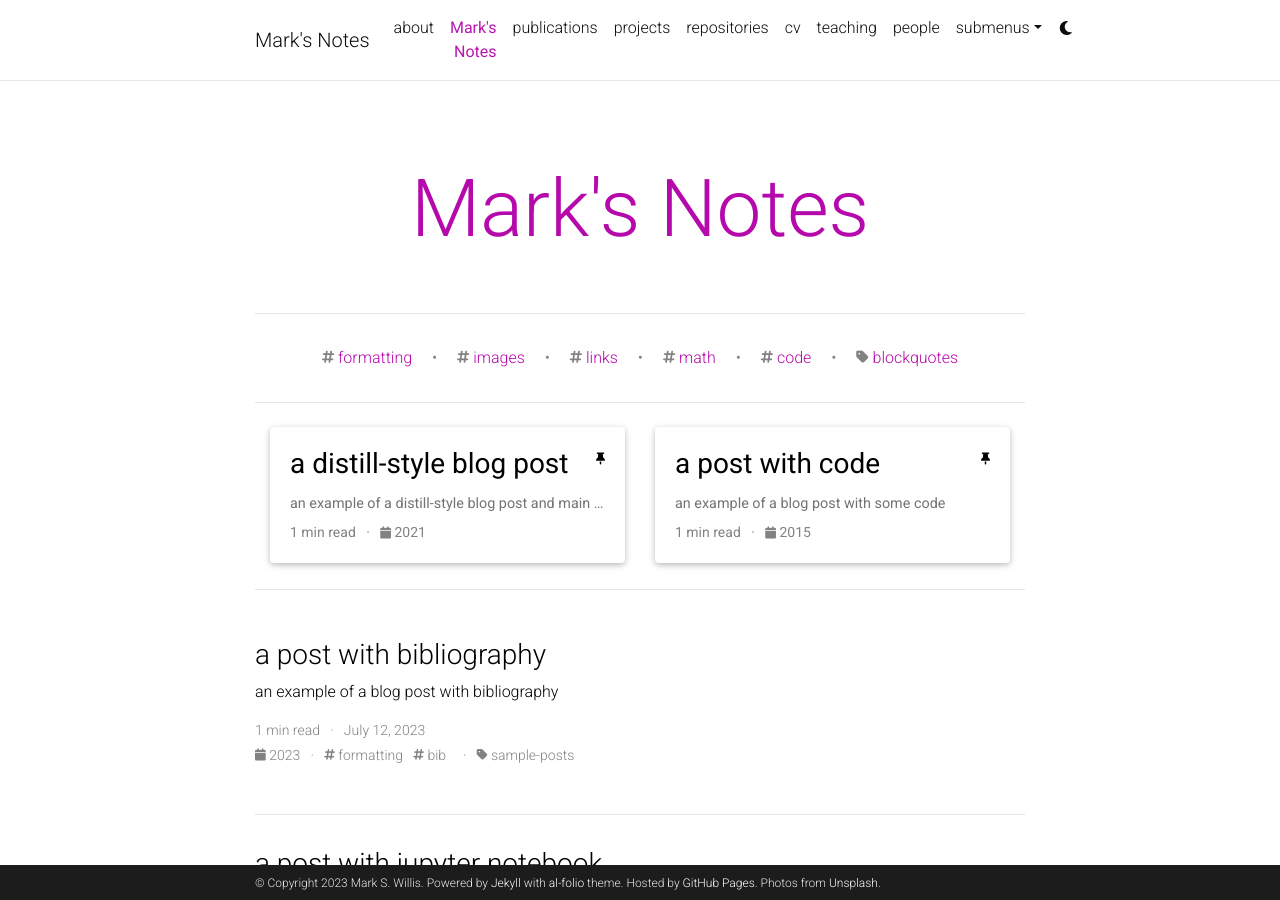
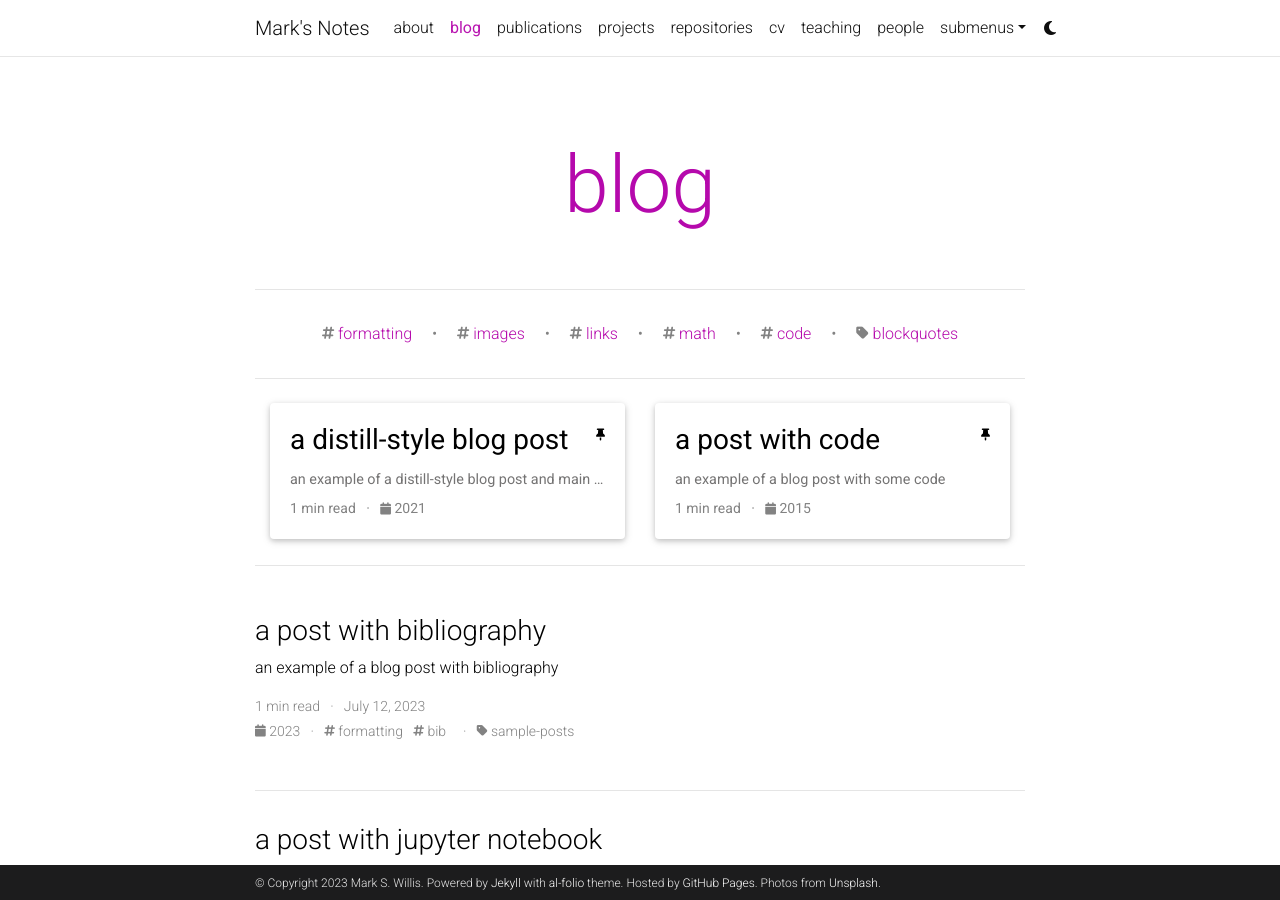
Before and after one commit to mwillisii/mwillisii.github.io, a Jekyll site: the page built from blog/index.html, in a window 1280 px wide and 900 px high. Built offline with Jekyll 4.4.1, drawn with Linux system fonts in a browser that asks for light colours; the list of posts is cut into pages by our own code; comment, search, counter and statistics services are not loaded; a style sheet for code colours, icons or effects is not loaded.

Commit message:
modified:   _config.yml

```diff
--- a/_config.yml
+++ b/_config.yml
@@ -120,8 +120,8 @@
 # Blog
 # -----------------------------------------------------------------------------
 
-blog_name: Mark's Notes # blog_name will be displayed in your blog page
-blog_nav_title: Mark's Notes # your blog must have a title for it to be displayed in the nav bar
+blog_name: blog # blog_name will be displayed in your blog page
+blog_nav_title: blog # your blog must have a title for it to be displayed in the nav bar
 blog_description:
 permalink: /blog/:year/:title/
 
```
